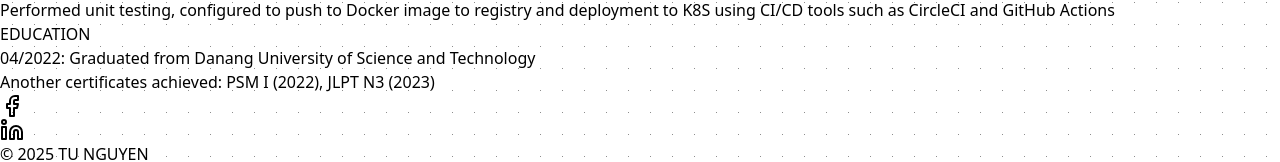
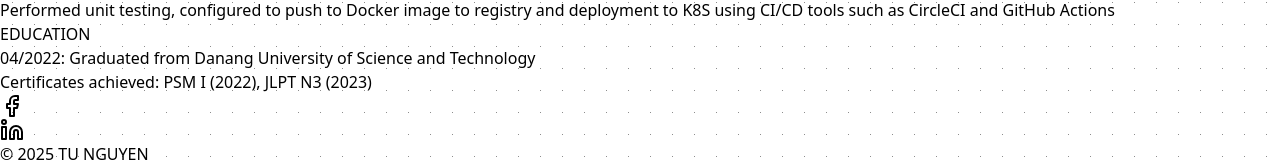
Before and after one commit to vantu2801se/vantu2801se.github.io, a Next.js app: page / in a window 1280 px wide. Shown: the part 1018-1180 px from the top of the page. Built offline with nearby package versions, Linux system fonts and the light colour scheme.

Commit message:
fix: gramar in education

```diff
--- a/src/components/education.tsx
+++ b/src/components/education.tsx
@@ -1,6 +1,6 @@
 export default function Education(){
     const keys = [
-        "Another certificates achieved: PSM I (2022), JLPT N3 (2023)",
+        "Certificates achieved: PSM I (2022), JLPT N3 (2023)",
     ];
     return <div className="flex flex-col select-text">
         <h3 className="text-xl font-bold text-left">EDUCATION</h3>
```
